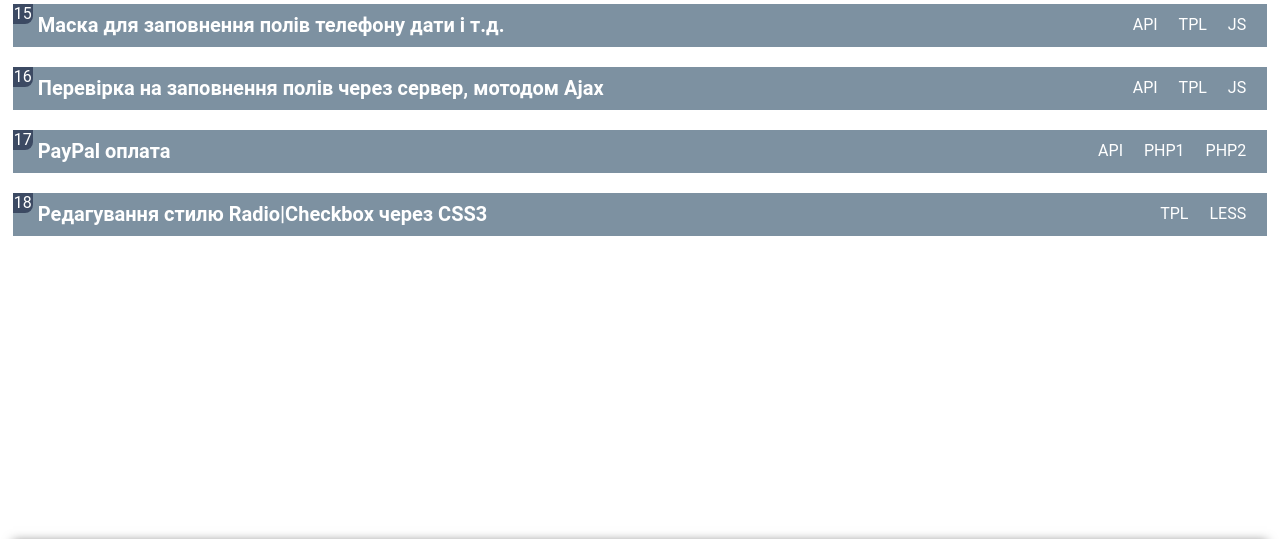
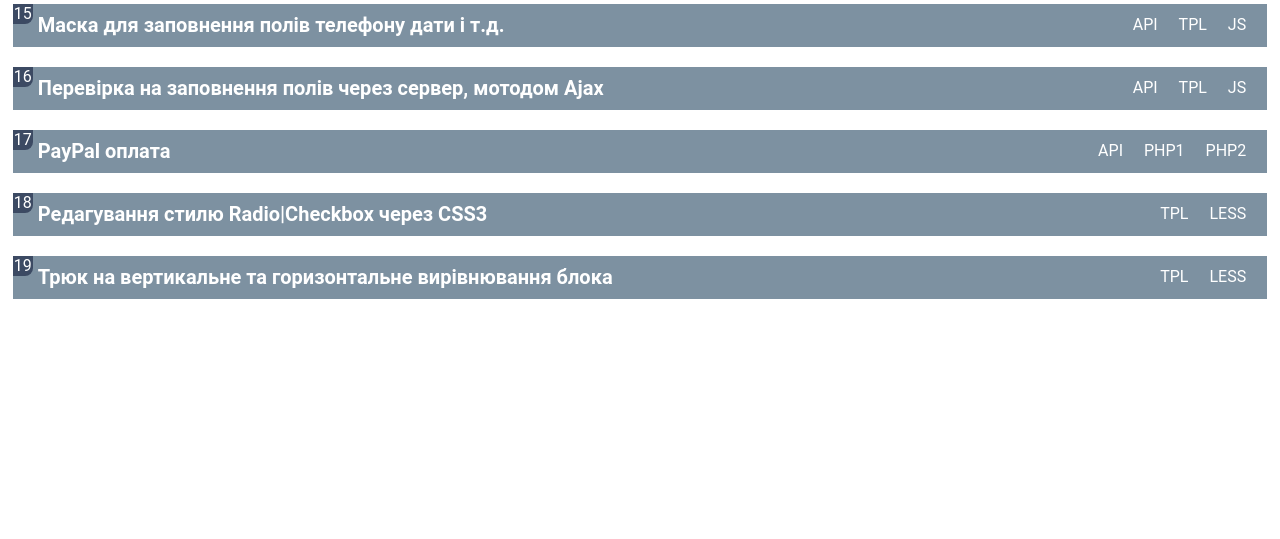
Before and after one commit to Andreych1500/andreych0000.com.local, a PHP site: page / in a window 1280 px wide. Shown: the part 1193-1732 px from the top of the page. Run offline with PHP 8.4, Linux system fonts and the light colour scheme; some libraries are stand-ins or nearby versions.

Commit message:
new version

```diff
--- a/modules/view/main.tpl
+++ b/modules/view/main.tpl
@@ -1698,3 +1698,40 @@
     }', 1)?>
   </code>
 </section>
+
+<section data-section="19">
+  <nav>
+    <h2>Трюк на вертикальне та горизонтальне вирівнювання блока</h2>
+    <ul>
+      <li>Tpl</li>
+      <li>Less</li>
+    </ul>
+    <div class="num-section">19</div>
+  </nav>
+
+  <code data-type="tpl" class="xml"><?=hc('
+    <div class="modal-wrapper">
+      <div class="modal-cell">
+        <div class="modal-content">
+          <h1>Форма входа</h1>
+          <input type="text" placeholder="Логин">
+          <input type="password" placeholder="Пароль">
+          <button type="submit">Отправить</button>
+        </div>
+      </div>
+    </div>
+    ', 1)?>
+  </code>
+
+  <code data-type="less"><?=hc('
+    .modal-wrapper {
+      display: table;
+    }
+
+    .modal-cell {
+      display: table-cell;
+      text-align: center;
+      vertical-align: middle;
+    }', 1)?>
+  </code>
+</section>
```
